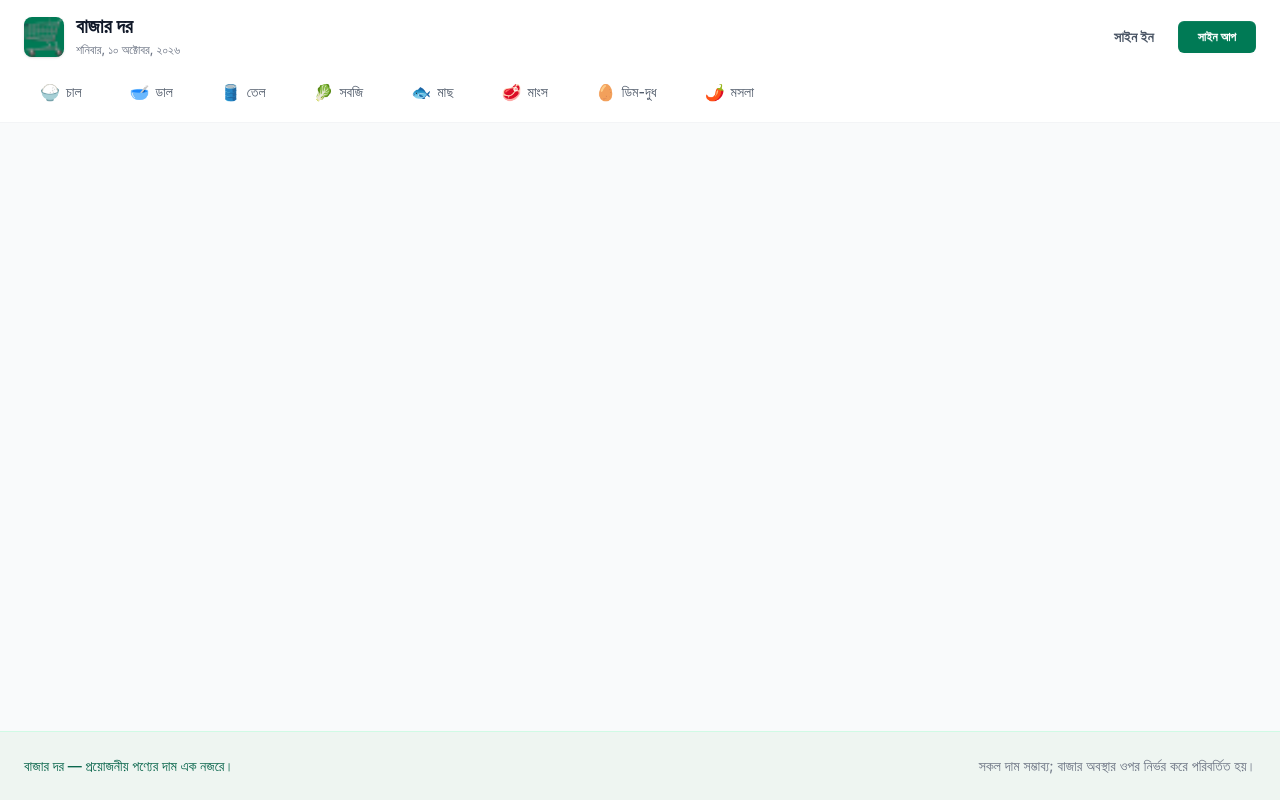
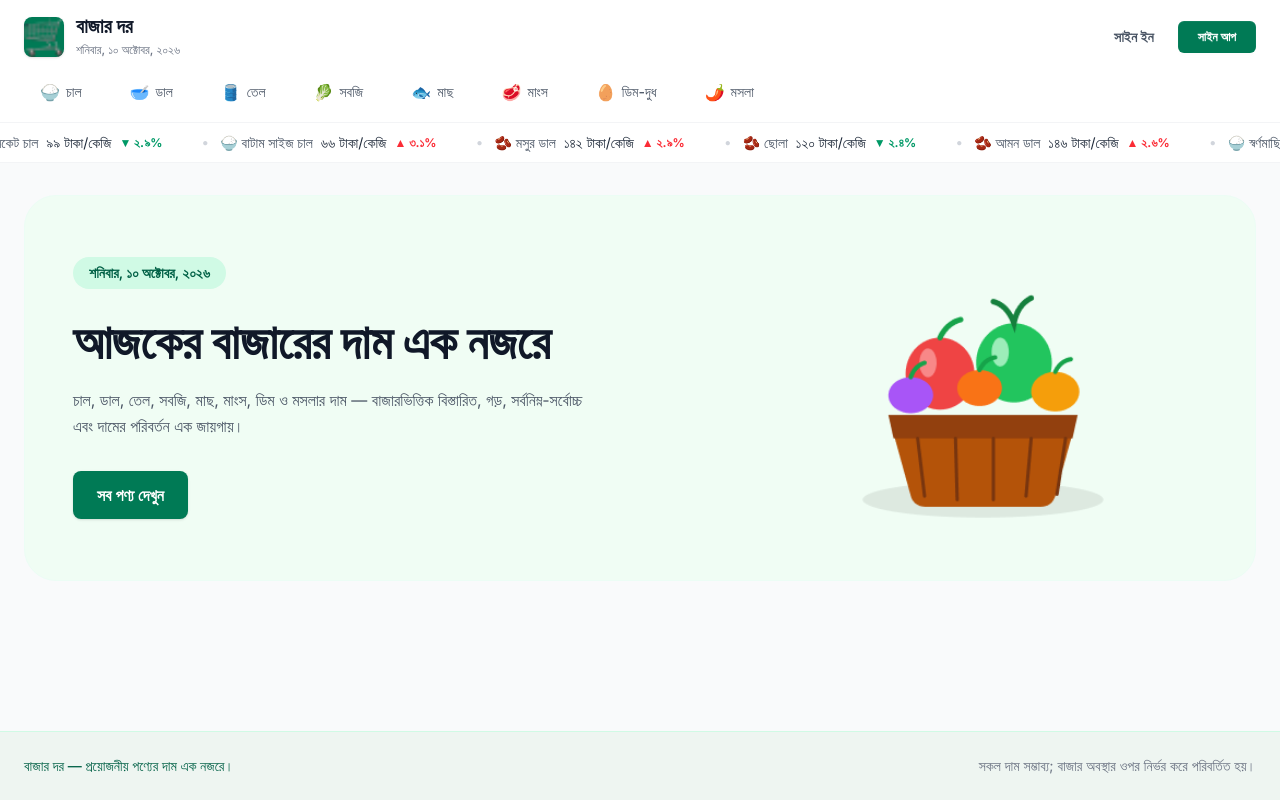
Before and after one commit to Maruf-Ahmed-11/A07-Bazar-Dor, a Next.js app: page / in a window 1280 px wide. Built offline with nearby package versions, Linux system fonts and the light colour scheme.

Commit message:
Marquee and Hero section Created

```diff
--- a/src/app/layout.tsx
+++ b/src/app/layout.tsx
@@ -4,6 +4,7 @@ import { Toaster } from "react-hot-toast";
 import Footer from "@/components/Footer";
 import "./globals.css";
 import Navbar from "@/components/Navbar";
+import PriceTicker from "@/components/PriceTicker";
 
 const inter = Inter({ subsets: ["latin"] });
 
@@ -20,8 +21,8 @@ export default function RootLayout({
   return (
     <html lang="bn" data-theme="light">
       <body className={`${inter.className} min-h-screen flex flex-col bg-gray-50`}>
-        {/* We will add Navbar and PriceTicker here in the next step */}
         <Navbar />
+        <PriceTicker />
         <main className="flex-grow">
           {children}
         </main>
--- a/src/app/page.tsx
+++ b/src/app/page.tsx
@@ -1,10 +1,81 @@
+"use client";
+
+import Image from "next/image";
+import heroImage from "@/assets/bazar-hero.png";
+import { useState, useEffect } from "react";
+import Link from "next/link";
+
 export default function Home() {
+  const [isMounted, setIsMounted] = useState(false);
+
+  useEffect(() => {
+    // Delay the state update by 1ms to prevent Next.js hydration errors and strict linter warnings
+    const timer = setTimeout(() => setIsMounted(true), 1);
+    return () => clearTimeout(timer);
+  }, []);
+
+  const dateString = isMounted
+    ? new Intl.DateTimeFormat("bn-BD", {
+        weekday: "long",
+        day: "numeric",
+        month: "long",
+        year: "numeric",
+      }).format(new Date())
+    : "লোড হচ্ছে..."; // Shows a fallback while mounting
+
   return (
     <div className="w-full">
-      {/* 2. Hero Section will go here */}
+      <div className="max-w-7xl mx-auto px-4 sm:px-6 py-6 sm:py-8">
 
-      <div className="max-w-7xl mx-auto px-4 sm:px-6 py-8">
-        {/* 3. Product Sections (Today's High, Today's Low, All Products) will go here */}
+        {/* Hero / Banner Section */}
+        <section className="bg-[#f0fdf4] rounded-[2rem] p-6 sm:p-12 flex flex-col-reverse md:flex-row items-center justify-between gap-8 border border-emerald-50">
+
+          {/* Left Text Content */}
+          <div className="flex-1 flex flex-col items-start text-left">
+            {/* Dynamic Date Pill */}
+            <div className="bg-emerald-100 text-emerald-800 text-xs sm:text-sm font-semibold px-4 py-1.5 rounded-full mb-6 min-h-[28px]">
+              {dateString}
+            </div>
+
+            {/* Main Heading */}
+            <h1 className="text-3xl sm:text-4xl md:text-5xl font-extrabold text-gray-900 leading-[1.2] mb-4">
+              আজকের বাজারের দাম এক নজরে
+            </h1>
+
+            {/* Subtitle */}
+            <p className="text-gray-600 text-sm sm:text-base leading-relaxed mb-8 max-w-lg">
+              চাল, ডাল, তেল, সবজি, মাছ, মাংস, ডিম ও মসলার দাম — বাজারভিত্তিক বিস্তারিত, গড়, সর্বনিম্ন-সর্বোচ্চ এবং দামের পরিবর্তন এক জায়গায়।
+            </p>
+
+            {/* CTA Button with Anchor Link */}
+            <Link
+              href="#all-products"
+              className="bg-emerald-700 hover:bg-emerald-800 text-white font-semibold py-3 px-6 rounded-lg transition-colors shadow-sm"
+            >
+              সব পণ্য দেখুন
+            </Link>
+          </div>
+
+          {/* Right Image */}
+          <div className="flex-1 flex justify-center md:justify-end w-full max-w-sm md:max-w-md">
+            <div className="relative w-full aspect-square md:aspect-auto md:h-72">
+              <Image
+                src={heroImage}
+                alt="বাজারের পণ্য"
+                fill
+                className="object-contain"
+                priority
+              />
+            </div>
+          </div>
+
+        </section>
+
+        {/* 3. Product Sections (Today's High, Today's Low, All Products) will go here next */}
+        <div id="all-products" className="mt-16">
+          {/* Have to create product grids here */}
+        </div>
+
       </div>
     </div>
   );
--- a/src/components/PriceTicker.tsx
+++ b/src/components/PriceTicker.tsx
@@ -0,0 +1,65 @@
+// TODO: API Placeholder - Later fetch this from /api/bazardor/products
+const placeholderProducts = [
+    { id: 1, name: "স্বর্ণমাছি চাল", price: "১৪৮", unit: "কেজি", change: 2.1, icon: "🍚" },
+    { id: 2, name: "মিনিকেট চাল", price: "৯৯", unit: "কেজি", change: -2.9, icon: "🍚" },
+    { id: 3, name: "বাটাম সাইজ চাল", price: "৬৬", unit: "কেজি", change: 3.1, icon: "🍚" },
+    { id: 4, name: "মসুর ডাল", price: "১৪২", unit: "কেজি", change: 2.9, icon: "🫘" },
+    { id: 5, name: "ছোলা", price: "১২০", unit: "কেজি", change: -2.4, icon: "🫘" },
+    { id: 6, name: "আমন ডাল", price: "১৪৬", unit: "কেজি", change: 2.6, icon: "🫘" },
+];
+
+export default function PriceTicker() {
+    // We duplicate the array 3 times to make the infinite scrolling loop perfectly smooth
+    const marqueeItems = [...placeholderProducts, ...placeholderProducts, ...placeholderProducts];
+
+    // Helper function to convert English numbers (2.1) to Bengali numerals (২.১)
+    const toBengaliNumber = (num: number) => {
+        return num.toLocaleString("bn-BD");
+    };
+
+    return (
+        <div className="w-full bg-white border-b border-gray-100 overflow-hidden flex items-center h-10 relative">
+            <style>{`
+        @keyframes ticker {
+          0% { transform: translateX(0); }
+          100% { transform: translateX(-33.33%); }
+        }
+        .animate-ticker {
+          animation: ticker 25s linear infinite;
+          display: flex;
+          width: max-content;
+        }
+        .animate-ticker:hover {
+          animation-play-state: paused;
+        }
+      `}</style>
+
+            <div className="animate-ticker">
+                {marqueeItems.map((item, index) => {
+                    const isUp = item.change > 0;
+                    const isDown = item.change < 0;
+
+                    return (
+                        <div key={index} className="flex items-center gap-2 px-5 text-sm whitespace-nowrap">
+                            <span className="text-gray-300 text-[10px]">●</span>
+
+                            <span className="text-gray-600 font-medium ml-1">
+                                {item.icon} {item.name}
+                            </span>
+
+                            <span className="text-gray-800">
+                                {item.price} টাকা/{item.unit}
+                            </span>
+
+                            <span className={`flex items-center text-xs font-bold ${isUp ? "text-red-500" : isDown ? "text-emerald-600" : "text-gray-400"
+                                }`}>
+                                {isUp ? "▲ " : isDown ? "▼ " : "— "}
+                                {toBengaliNumber(Math.abs(item.change))}%
+                            </span>
+                        </div>
+                    );
+                })}
+            </div>
+        </div>
+    );
+}
```
